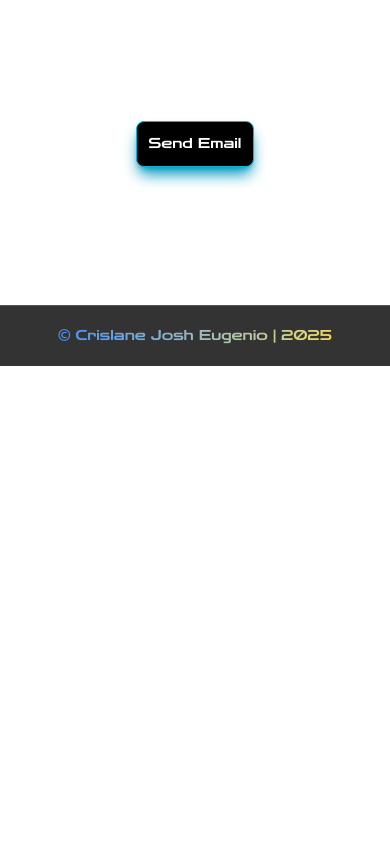
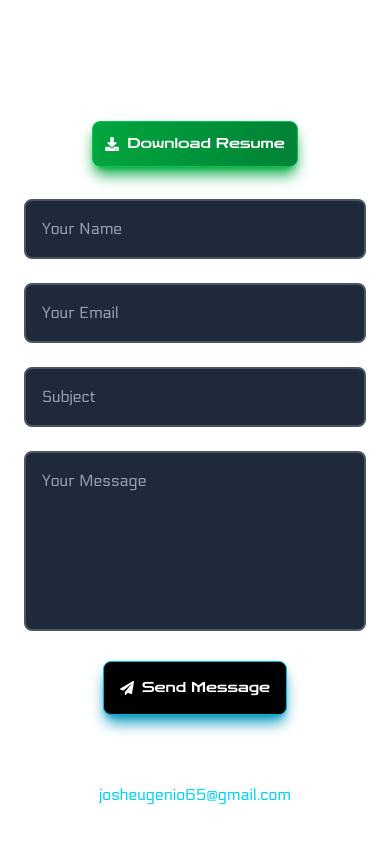
Before and after one commit to Rikuron/Web-Portfolio, a Next.js app: page / in a window 390 px wide. Shown: the part 4580-5424 px from the top of the page. Before the commit the page ends 4946 px from the top, so only its background shows below. Built offline with nearby package versions, Linux system fonts and the light colour scheme.

Commit message:
Implemented Emailing feature using EmailJS; Implemented Download Resume feature;

```diff
--- a/package.json
+++ b/package.json
@@ -9,6 +9,7 @@
     "lint": "next lint"
   },
   "dependencies": {
+    "@emailjs/browser": "^4.4.1",
     "framer-motion": "^12.23.0",
     "next": "15.3.5",
     "react": "^19.0.0",
--- a/src/app/sections/Contact.tsx
+++ b/src/app/sections/Contact.tsx
@@ -1,12 +1,53 @@
-import React from "react";
+import React, { useState, useRef } from "react";
 import { motion } from "framer-motion";
-import { FaGithub, FaLinkedin, FaFacebook, FaDiscord, FaInstagram } from "react-icons/fa";
+import { FaGithub, FaLinkedin, FaFacebook, FaDiscord, FaInstagram, FaDownload, FaSpinner, FaPaperPlane } from "react-icons/fa";
+import emailjs from "@emailjs/browser";
 
 type SectionProps = {
   theme: "light" | "dark"
 }
 
 const Contact = ({ theme }: SectionProps) => {
+  const form = useRef<HTMLFormElement>(null)
+  const [isSubmitting, setIsSubmitting] = useState(false)
+  const [submitStatus, setSubmitStatus] = useState<"idle" | "success" | "error">("idle")
+  const [statusMessage, setStatusMessage] = useState('')
+
+  const handleSubmit = async (e: React.FormEvent<HTMLFormElement>) => {
+    e.preventDefault()
+
+    if (!form.current) return
+
+    setIsSubmitting(true)
+    setSubmitStatus("idle")
+
+    try {
+      await emailjs.sendForm(
+        process.env.NEXT_PUBLIC_EMAILJS_SERVICE_ID!,
+        process.env.NEXT_PUBLIC_EMAILJS_TEMPLATE_ID!,
+        form.current,
+        process.env.NEXT_PUBLIC_EMAILJS_PUBLIC_KEY!
+      )
+
+      setSubmitStatus("success")
+      setStatusMessage("Email sent successfully! I'll get back to you soon.")
+      form.current.reset()
+    } catch (error) {
+      console.error("Error sending email:", error)
+      setSubmitStatus("error")
+      setStatusMessage("Failed to send email. Please try again or contact me directly through my socials.")
+    } finally {
+      setIsSubmitting(false)
+    }
+  }
+
+  const handleResumeDownload = () => {
+    const link = document.createElement("a")
+    link.href = '/Eugenio, Crislane Josh B. - RESUME.pdf'
+    link.download = "Josh_Eugenio_Resume.pdf"
+    link.click()
+  }
+
   return (
     <motion.div
       id="contact"
@@ -23,23 +64,155 @@ const Contact = ({ theme }: SectionProps) => {
         Want to have a website or an app made? Email me through the button below, or connect with me on my socials listed down there!
       </p>
 
-      <div className="flex flex-col items-center justify-center gap-7">
+      {/* Resume Download Button */}
+      <motion.button
+        onClick={handleResumeDownload}
+        whileHover={{ scale: 1.05 }}
+        whileTap={{ scale: 0.95 }}
+        className={`flex items-center gap-2 p-3 md:p-4 ${
+          theme === 'dark'
+            ? 'bg-gradient-to-r from-green-600 to-green-700 text-white border-green-500 shadow-green-600 hover:shadow-green-500'
+            : 'bg-gradient-to-r from-green-500 to-green-600 text-white border-green-500 shadow-green-400 hover:shadow-green-400'
+        } font-zen-dots text-sm md:text-lg rounded-lg border shadow-lg transition-all duration-300 hover:-translate-y-2 hover:shadow-xl hover:cursor-pointer`}
+      >
+        <FaDownload />
+        Download Resume
+      </motion.button>
+
+      {/* Contact Form */}
+      <motion.div
+        className="w-full max-w-2xl mx-auto px-6 md:px-0"
+        initial={{ opacity: 0, y: 20 }}
+        whileInView={{ opacity: 1, y: 0 }}
+        transition={{ duration: 0.6, delay: 0.2 }}
+      >
+        <form ref={form} onSubmit={handleSubmit} className="space-y-6">
+          <div className="grid grid-cols-1 md:grid-cols-2 gap-6">
+            <div>
+              <input
+                type="text"
+                name="from_name"
+                placeholder="Your Name"
+                required
+                className={`w-full p-4 rounded-lg border-2 font-electrolize ${
+                  theme === 'dark'
+                    ? 'bg-gray-800 border-gray-600 text-white placeholder-gray-400 focus:border-cyan-500'
+                    : 'bg-white border-gray-300 text-black placeholder-gray-500 focus:border-blue-500'
+                } focus:outline-none transition-colors duration-300`}
+              />
+            </div>
+            <div>
+              <input
+                type="email"
+                name="from_email"
+                placeholder="Your Email"
+                required
+                className={`w-full p-4 rounded-lg border-2 font-electrolize ${
+                  theme === 'dark'
+                    ? 'bg-gray-800 border-gray-600 text-white placeholder-gray-400 focus:border-cyan-500'
+                    : 'bg-white border-gray-300 text-black placeholder-gray-500 focus:border-blue-500'
+                } focus:outline-none transition-colors duration-300`}
+              />
+            </div>
+          </div>
+
+          <div>
+            <input
+              type="text"
+              name="subject"
+              placeholder="Subject"
+              required
+              className={`w-full p-4 rounded-lg border-2 font-electrolize ${
+                theme === 'dark'
+                  ? 'bg-gray-800 border-gray-600 text-white placeholder-gray-400 focus:border-cyan-500'
+                  : 'bg-white border-gray-300 text-black placeholder-gray-500 focus:border-blue-500'
+              } focus:outline-none transition-colors duration-300`}
+            />
+          </div>
+
+          <div>
+            <textarea
+              name="message"
+              placeholder="Your Message"
+              required
+              rows={6}
+              className={`w-full p-4 rounded-lg border-2 font-electrolize resize-none ${
+                theme === 'dark'
+                  ? 'bg-gray-800 border-gray-600 text-white placeholder-gray-400 focus:border-cyan-500'
+                  : 'bg-white border-gray-300 text-black placeholder-gray-500 focus:border-blue-500'
+              } focus:outline-none transition-colors duration-300`}
+            />
+          </div>
+
+          <div className="flex flex-col items-center gap-4">
+            <button
+              type="submit"
+              disabled={isSubmitting}
+              className={`flex items-center gap-2 p-4 md:p-5 ${
+                theme === 'dark'
+                  ? 'bg-black text-white border-cyan-500 shadow-cyan-600 hover:shadow-cyan-500'
+                  : 'bg-blue-500 text-white border-blue-500 shadow-blue-400 hover:bg-blue-500/80 hover:border-blue-500/80 hover:shadow-blue-400'
+              } font-zen-dots text-sm md:text-lg rounded-lg border shadow-lg transition-all duration-300 hover:-translate-y-2 hover:shadow-xl disabled:opacity-50 disabled:cursor-not-allowed disabled:hover:translate-y-0`}
+            >
+              {isSubmitting ? (
+                <>
+                  <FaSpinner className="animate-spin" />
+                  Sending...
+                </>
+              ) : (
+                <>
+                  <FaPaperPlane />
+                  Send Message
+                </>
+              )}
+            </button>
+
+            {/* Status Messages */}
+            {submitStatus === 'success' && (
+              <motion.p
+                initial={{ opacity: 0, scale: 0.8 }}
+                animate={{ opacity: 1, scale: 1 }}
+                className="text-green-500 font-electrolize text-center"
+              >
+                ✅ {statusMessage}
+              </motion.p>
+            )}
+
+            {submitStatus === 'error' && (
+              <motion.p
+                initial={{ opacity: 0, scale: 0.8 }}
+                animate={{ opacity: 1, scale: 1 }}
+                className="text-red-500 font-electrolize text-center"
+              >
+                ❌ {statusMessage}
+              </motion.p>
+            )}
+          </div>
+        </form>
+      </motion.div>
+
+      {/* Alternative Contact Methods */}
+      <div className="flex flex-col items-center justify-center gap-4">
+        <p className={`${theme === 'dark' ? 'text-white/70' : 'text-black/70'} font-electrolize text-sm`}>
+          Or reach me directly:
+        </p>
         <a
           href="mailto:josheugenio65@gmail.com"
-          target='blank'
-          className={`p-3 md:p-4 ${theme === 'dark' ? 'bg-black text-white border-cyan-500 shadow-cyan-600 hover:shadow-cyan-500' : 'bg-blue-500 text-white border-blue-500 shadow-blue-400 hover:bg-blue-500/80 hover:border-blue-500/80 hover:shadow-blue-400'} font-zen-dots text-sm md:text-lg rounded-lg border shadow-lg transition-all duration-300 hover:-translate-y-2 hover:shadow-xl`}
+          className={`${theme === 'dark' ? 'text-cyan-400 hover:text-cyan-300' : 'text-blue-600 hover:text-blue-800'} font-electrolize transition-colors duration-300`}
         >
-          Send Email
+          josheugenio65@gmail.com
         </a>
+      </div>
 
+      {/* Social Media Links */}
       <div className={`flex items-center justify-center space-x-6 text-3xl md:text-4xl ${theme === 'dark' ? 'text-white/80' : 'text-black'}`}>
-          <a href="https://www.linkedin.com/in/josh-eugenio-43148332b/" target='blank'>
+        <a href="https://www.linkedin.com/in/josh-eugenio-43148332b/" target='_blank' rel="noopener noreferrer">
           <FaLinkedin className="hover:text-[#0077b5] transition-all duration-300 ease-in-out" />
         </a>
-          <a href="https://github.com/josh-eugenio" target='blank'>
+        <a href="https://github.com/josh-eugenio" target='_blank' rel="noopener noreferrer">
           <FaGithub className="hover:text-white transition-all duration-300 ease-in-out" />
         </a>
-          <a href="https://www.facebook.com/crislanejosh.eugenio" target='blank'>
+        <a href="https://www.facebook.com/crislanejosh.eugenio" target='_blank' rel="noopener noreferrer">
           <FaFacebook className="hover:text-[#1877f2] transition-all duration-300 ease-in-out" />
         </a>
         <button
@@ -52,12 +225,10 @@ const Contact = ({ theme }: SectionProps) => {
         >
           <FaDiscord className="hover:text-[#5865F2] transition-all duration-300 ease-in-out" />
         </button>
-          <a href="https://www.instagram.com/sh00.py/" target='blank'>
+        <a href="https://www.instagram.com/sh00.py/" target='_blank' rel="noopener noreferrer">
           <FaInstagram className="hover:text-[#E1306C] transition-all duration-300 ease-in-out" />
         </a>
       </div>
-      </div>
-
     </motion.div>
   )
 }
--- a/src/app/sections/Hero.tsx
+++ b/src/app/sections/Hero.tsx
@@ -38,7 +38,7 @@ const Hero = ({ theme }: SectionProps) => {
           <p className="text-md md:text-lg text-center md:text-justify font-electrolize">
             I am a Fullstack Web Developer and aspiring Game and Blockchain Developer. With a strong drive for creating, innovating, and learning, I do my best to create high-quality and user-friendly applications.
           </p>
-          <div className="button-container flex items-center justify-center space-x-6 mt-6">
+          <div className="button-container flex items-center md:justify-start justify-center space-x-6 mt-6">
             {navigationItems.map((item) => (
               <a
                 key={item.label}
--- a/src/app/utils/navigation.ts
+++ b/src/app/utils/navigation.ts
@@ -13,7 +13,12 @@ export const handleNavClick = ( e: React.MouseEvent<HTMLAnchorElement> ) => {
   const targetElement = document.getElementById(targetId);
 
   if (targetElement) {
-    const offset = -90;
+    let offset = -90;
+
+    if (targetId === 'contact') {
+      offset = -140;
+    }
+
     const topPosition = targetElement.getBoundingClientRect().top + window.pageYOffset + offset;
     window.scrollTo({ top: topPosition, behavior: "smooth" });
   }
```
Also changed, not shown: 2 other files (tests, documents, lock files or other folders). Lines whose indentation alone changed are shown as unchanged.
